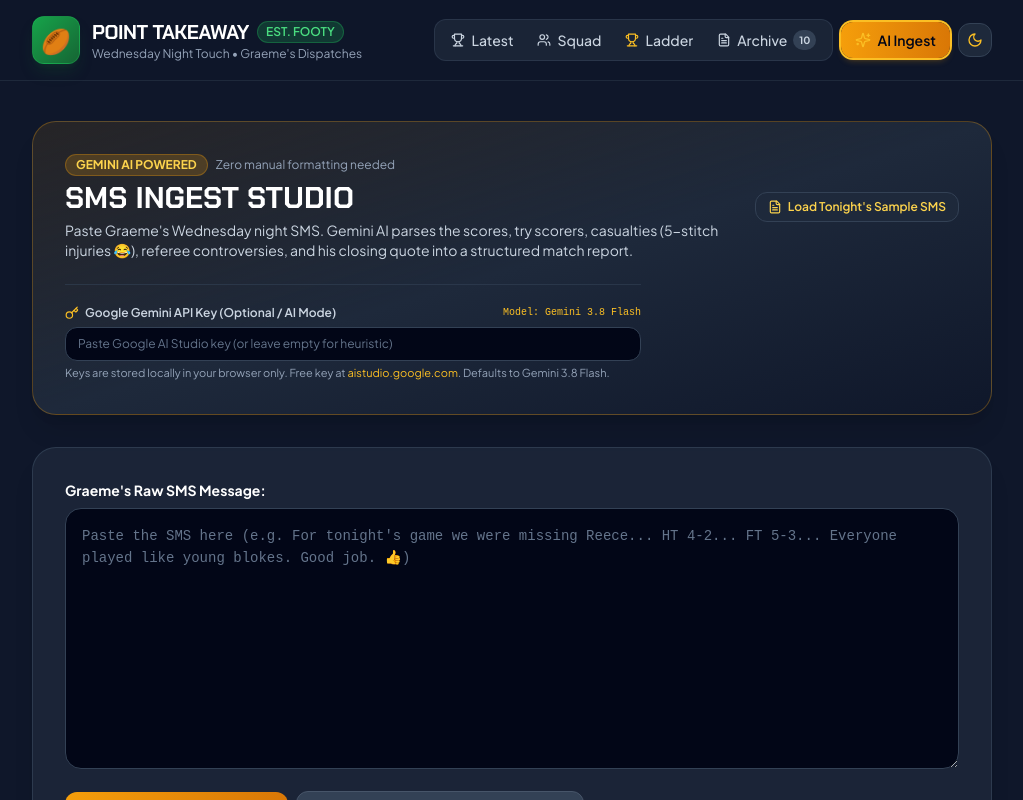
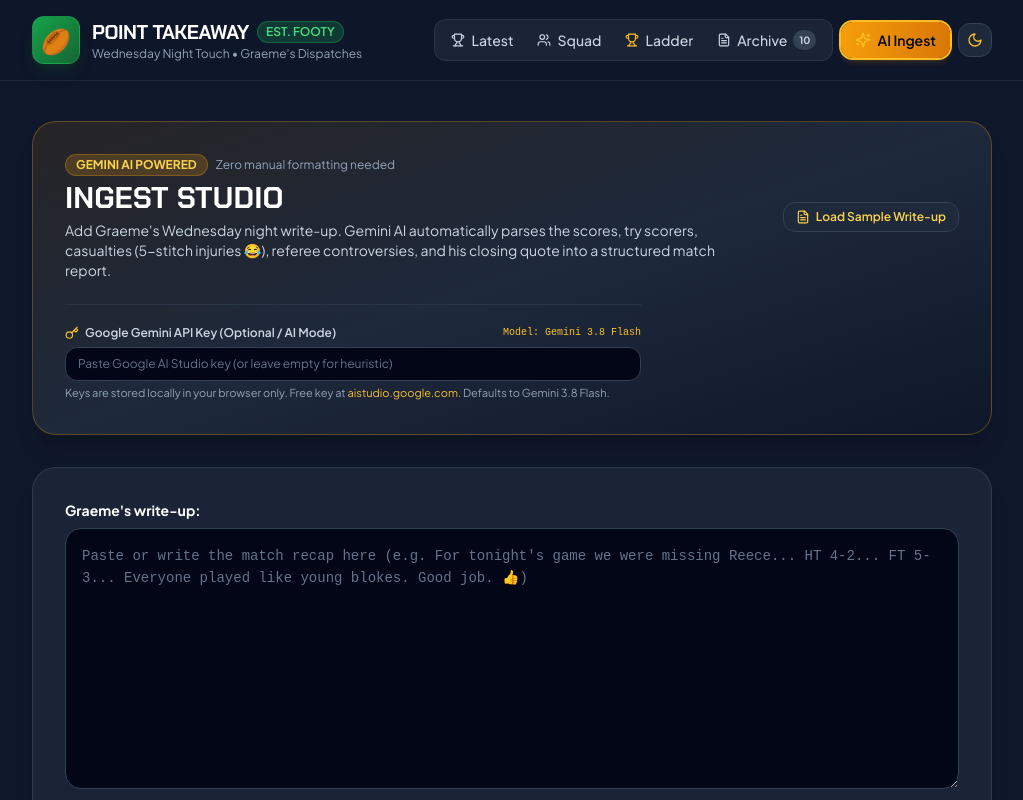
Before and after one commit to andre-shemmell/wednesday-night-touch, a React (Vite) app: page / in a window 1280 px wide. Both pictures are taken after a click on the button "AI Ingest". Shown: the top 800 px of the page, without its empty margins (128-1151 px from the left). Built offline with nearby package versions, Linux system fonts and the light colour scheme.

Commit message:
refactor: rename original SMS to original text and raw SMS to Graeme's write-up

```diff
--- a/src/components/MatchReport.tsx
+++ b/src/components/MatchReport.tsx
@@ -89,7 +89,7 @@
               }`}
             >
               <MessageSquare className="w-3 h-3" />
-              <span>Original SMS</span>
+              <span>Original Text</span>
             </button>
           </div>
         </div>
--- a/src/components/SmsIngestStudio.tsx
+++ b/src/components/SmsIngestStudio.tsx
@@ -103,7 +103,7 @@
 
   const handleParseWithGemini = async () => {
     if (!smsText.trim()) {
-      setErrorMsg('Please paste an SMS match writeup first!');
+      setErrorMsg('Please enter a match write-up first!');
       return;
     }
 
@@ -123,7 +123,7 @@
 
   const handleParseHeuristic = () => {
     if (!smsText.trim()) {
-      setErrorMsg('Please paste an SMS match writeup first!');
+      setErrorMsg('Please enter a match write-up first!');
       return;
     }
     setErrorMsg(null);
@@ -184,10 +184,10 @@
               <span className="text-xs text-slate-400">Zero manual formatting needed</span>
             </div>
             <h2 className="text-2xl sm:text-3xl font-black text-white mt-1 font-['Chakra_Petch']">
-              SMS INGEST STUDIO
+              INGEST STUDIO
             </h2>
             <p className="text-sm text-slate-300 mt-1 max-w-2xl">
-              Paste Graeme's Wednesday night SMS. Gemini AI parses the scores, try scorers, casualties (5-stitch injuries 😂), referee controversies, and his closing quote into a structured match report.
+              Add Graeme's Wednesday night write-up. Gemini AI automatically parses the scores, try scorers, casualties (5-stitch injuries 😂), referee controversies, and his closing quote into a structured match report.
             </p>
           </div>
 
@@ -196,7 +196,7 @@
             className="self-start sm:self-auto px-3 py-1.5 rounded-xl bg-slate-800 hover:bg-slate-700 text-xs font-semibold text-amber-300 border border-slate-700 flex items-center gap-1.5 transition-colors"
           >
             <FileText className="w-3.5 h-3.5" />
-            <span>Load Tonight's Sample SMS</span>
+            <span>Load Sample Write-up</span>
           </button>
         </div>
 
@@ -225,13 +225,13 @@
       {/* Input Box */}
       <div className="bg-slate-800/80 rounded-3xl p-6 sm:p-8 border border-slate-700/80 shadow-xl">
         <label className="block text-sm font-bold text-white mb-2">
-          Graeme's Raw SMS Message:
+          Graeme's write-up:
         </label>
         <textarea
           rows={10}
           value={smsText}
           onChange={e => setSmsText(e.target.value)}
-          placeholder="Paste the SMS here (e.g. For tonight's game we were missing Reece... HT 4-2... FT 5-3... Everyone played like young blokes. Good job. 👍)"
+          placeholder="Paste or write the match recap here (e.g. For tonight's game we were missing Reece... HT 4-2... FT 5-3... Everyone played like young blokes. Good job. 👍)"
           className="w-full bg-slate-950 border border-slate-700 rounded-2xl p-4 text-sm text-slate-100 placeholder-slate-500 focus:outline-none focus:border-turf-500 font-mono leading-relaxed resize-y"
         />
 
--- a/src/services/aiParser.ts
+++ b/src/services/aiParser.ts
@@ -150,7 +150,7 @@
         role: 'user',
         parts: [
           {
-            text: `Here is the Dad's Wednesday night touch footy SMS writeup:\n\n${smsText}\n\n` +
+            text: `Here is the Dad's Wednesday night touch footy write-up:\n\n${smsText}\n\n` +
               `Contextual Information for Redlands Touch Association:\n` +
               `- Matches are played on Wednesday nights.\n` +
               `- Most recent match date: Wednesday, 30 September 2026 (Round 9).\n` +
```
Also changed, not shown: 1 other file (tests, documents, lock files or other folders).
